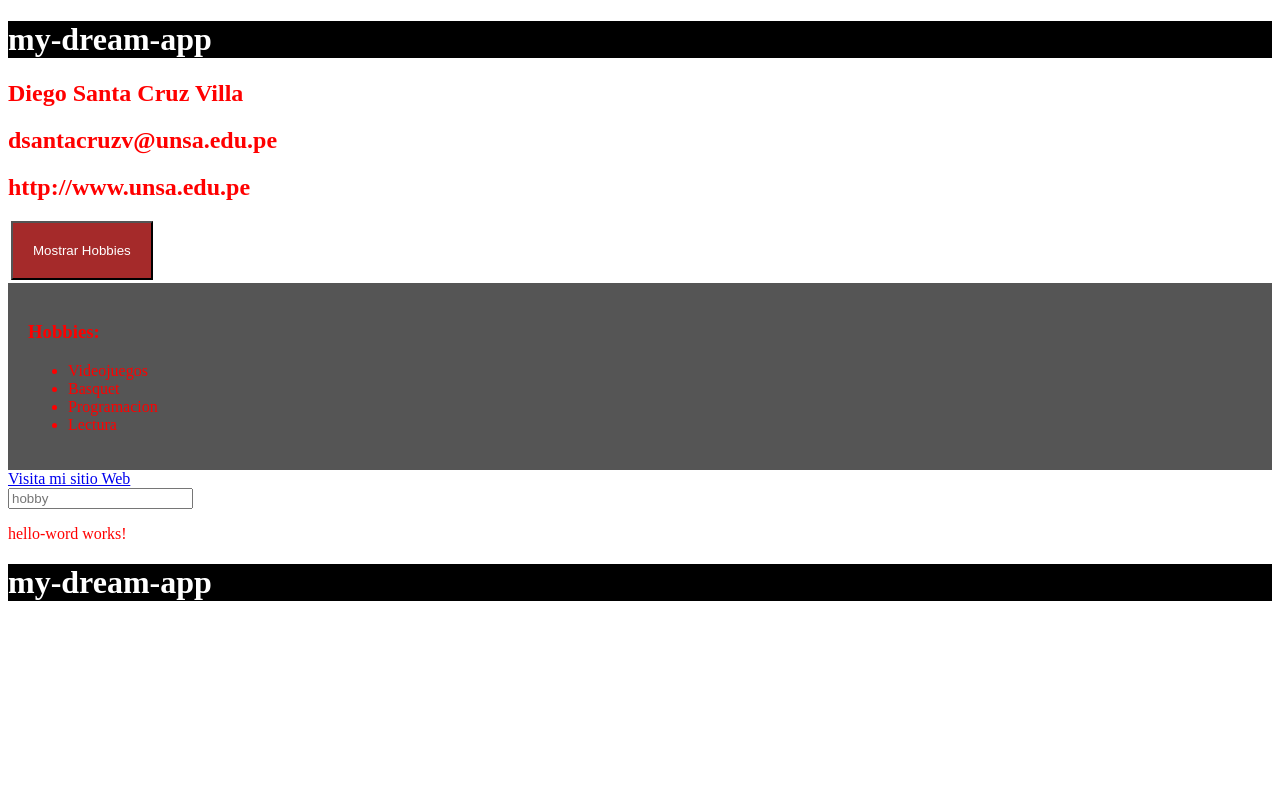
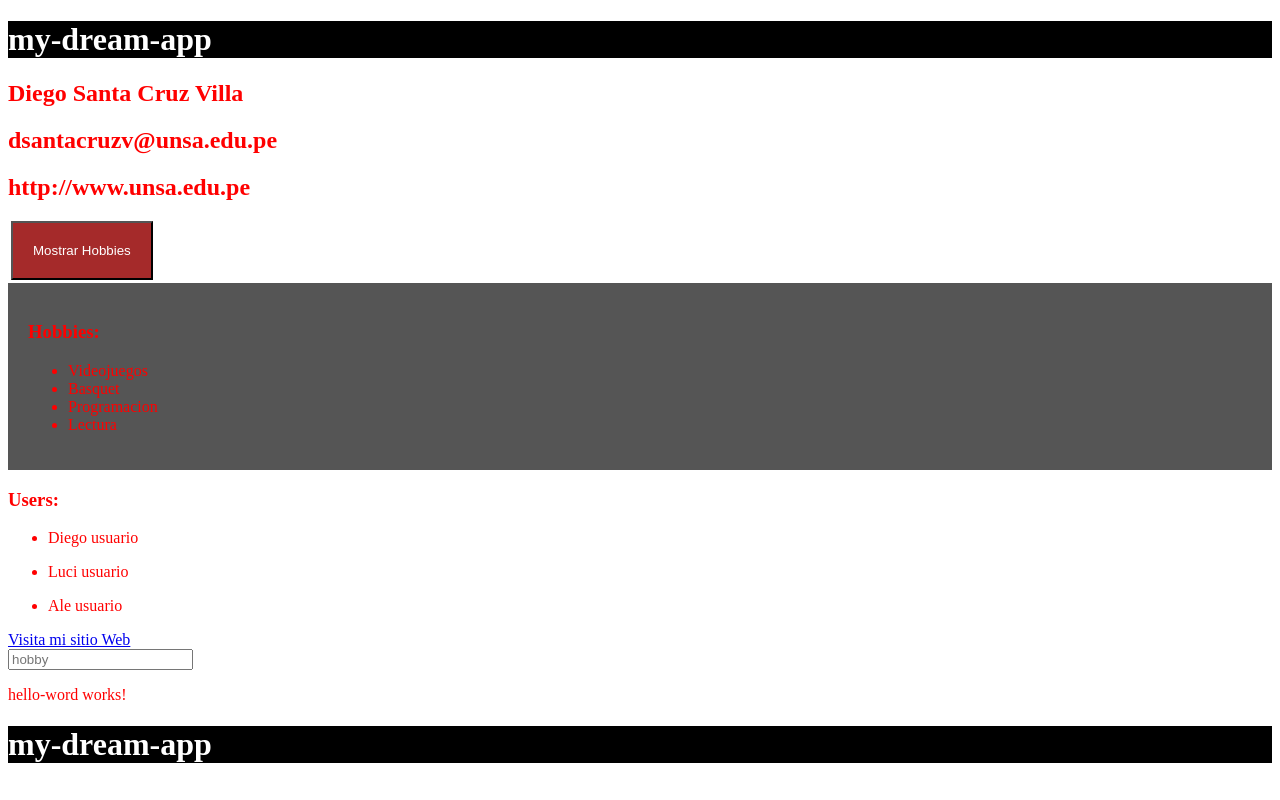
Before and after one commit to DiegoSantaC/LaboratoriosPW2, an Angular app in the folder tareaAngular/my-dream-app/: page / in a window 1280 px wide. Both pictures are taken after a click on the button "Mostrar Hobbies". Built offline with nearby package versions, Linux system fonts and the light colour scheme.

Commit message:
Creando el componente user y pasando datos de mi aplicacion principal a mi componente hijo user

```diff
--- a/tareaAngular/my-dream-app/src/app/app.component.html
+++ b/tareaAngular/my-dream-app/src/app/app.component.html
@@ -15,6 +15,14 @@
         <li *ngFor="let hobby of hobbies">{{ hobby }}</li>
       </ul>
   </div>
+  <div *ngIf="showhobbies" class="component3">
+      <h3>Users:</h3>
+      <ul>
+        <li *ngFor="let user of users">
+          <app-user [nameUser]="user"></app-user>
+        </li>
+      </ul>
+  </div>
   <a href="{{ webpage }}" target="_blank"> Visita mi sitio Web </a>
   <form (submit)="newHobby(hobby)">
     <input #hobby type="text" placeholder="hobby">
--- a/tareaAngular/my-dream-app/src/app/app.component.ts
+++ b/tareaAngular/my-dream-app/src/app/app.component.ts
@@ -2,11 +2,12 @@ import { Component } from '@angular/core';
 import { RouterOutlet } from '@angular/router';
 import { CommonModule } from '@angular/common';
 import { HelloWordComponent } from './hello-word/hello-word.component';
+import { UserComponent } from './user/user.component';
 
 @Component({
   selector: 'app-root',
   standalone: true,
-  imports: [RouterOutlet, CommonModule, HelloWordComponent],
+  imports: [RouterOutlet,CommonModule,HelloWordComponent,UserComponent],
   templateUrl: './app.component.html',
   styleUrl: './app.component.css'
 })
@@ -17,6 +18,7 @@ export class AppComponent {
   webpage : string;
   hobbies : string[];
   showhobbies : boolean;
+  users = ["Diego", "Luci", "Ale"];
 
   constructor(){
     console.log("Constructor trabajando...");
--- /dev/null
+++ b/tareaAngular/my-dream-app/src/app/user/user.component.html
@@ -0,0 +1 @@
+<p>{{ nameUser }} usuario</p>
--- /dev/null
+++ b/tareaAngular/my-dream-app/src/app/user/user.component.ts
@@ -0,0 +1,20 @@
+import { Component, OnInit, Input } from '@angular/core';
+
+@Component({
+  selector: 'app-user',
+  standalone: true,
+  imports: [],
+  templateUrl: './user.component.html',
+  styleUrl: './user.component.css'
+})
+export class UserComponent implements OnInit{
+  @Input() nameUser:any;
+
+  constructor(){
+    this.nameUser=this.nameUser+"ELPRO";
+  }
+
+  ngOnInit(): void {
+  }
+
+}
```
Also changed, not shown: tareaAngular/my-dream-app/src/app/user/user.component.css (added), 1 other file (tests, documents, lock files or other folders).
